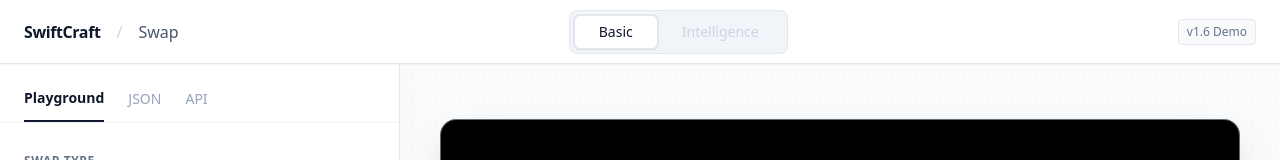
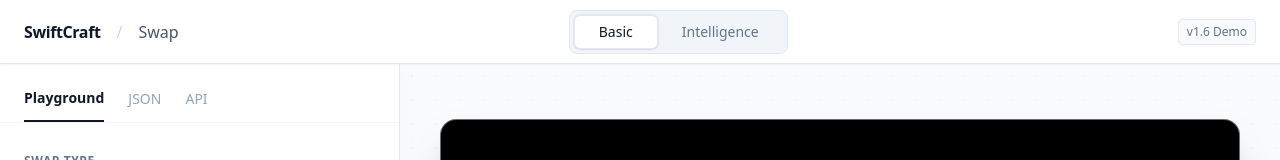
Before and after one commit to zhaojfifa/swiftcraft, a Next.js app in the folder frontend/: page /workspace in a window 1280 px wide. Shown: the top 160 px of the page. Built offline with nearby package versions, Linux system fonts and the light colour scheme; no server answers.

Commit message:
Enable swap intelligence tab interaction

```diff
--- a/frontend/app/workspace/swap/SwapClient.tsx
+++ b/frontend/app/workspace/swap/SwapClient.tsx
@@ -671,13 +671,10 @@ export default function SwapClient({ service = "swap" }: Props) {
           </button>
           <button
             onClick={() => setMode("intelligence")}
-            disabled={isSwap}
             className={`px-6 py-1.5 rounded-md text-sm font-medium transition-all duration-200 z-10 ${
               (mode === "intelligent" || mode === "intelligence")
                 ? "bg-white text-blue-600 shadow-sm border border-slate-200 ring-1 ring-black/5"
-                : isSwap
-                  ? "text-slate-300 cursor-not-allowed"
-                  : "text-slate-500 hover:text-slate-700"
+                : "text-slate-500 hover:text-slate-700"
             }`}
           >
             Intelligence
```
